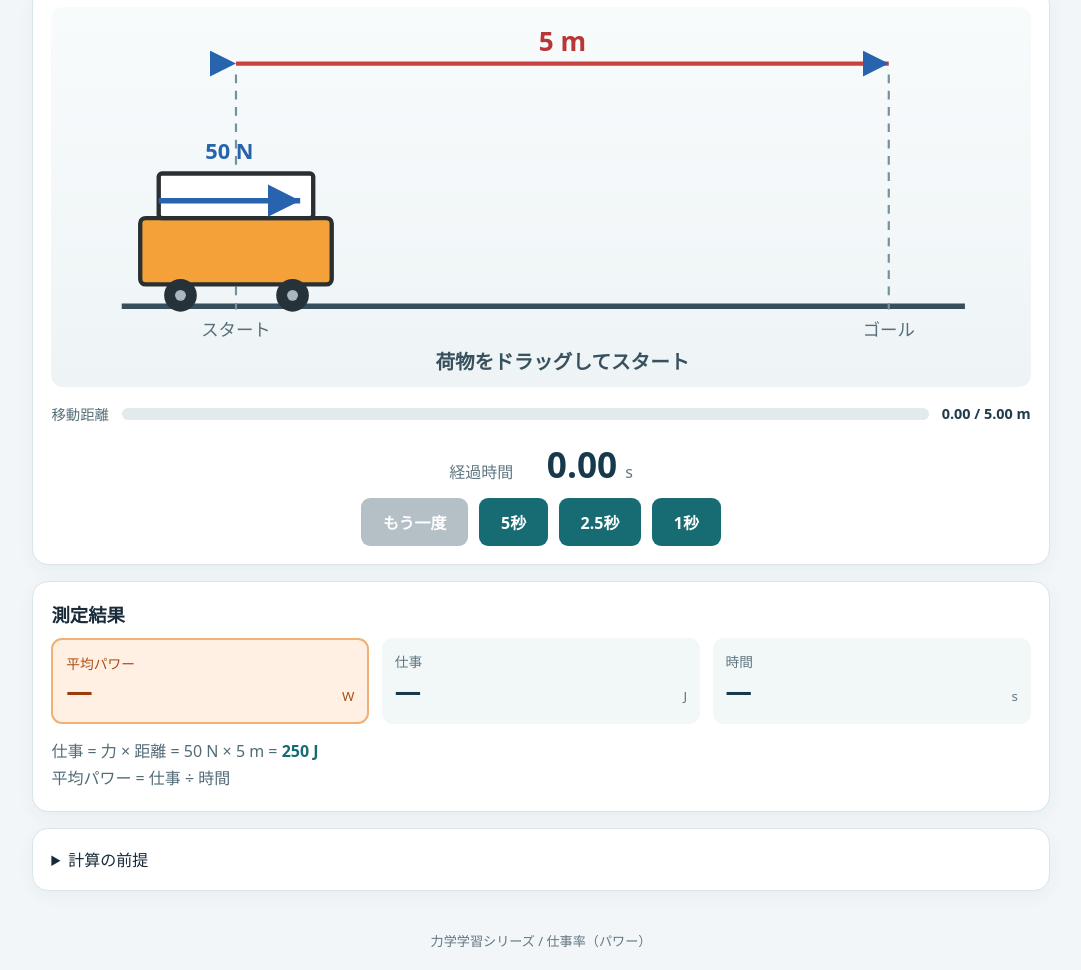
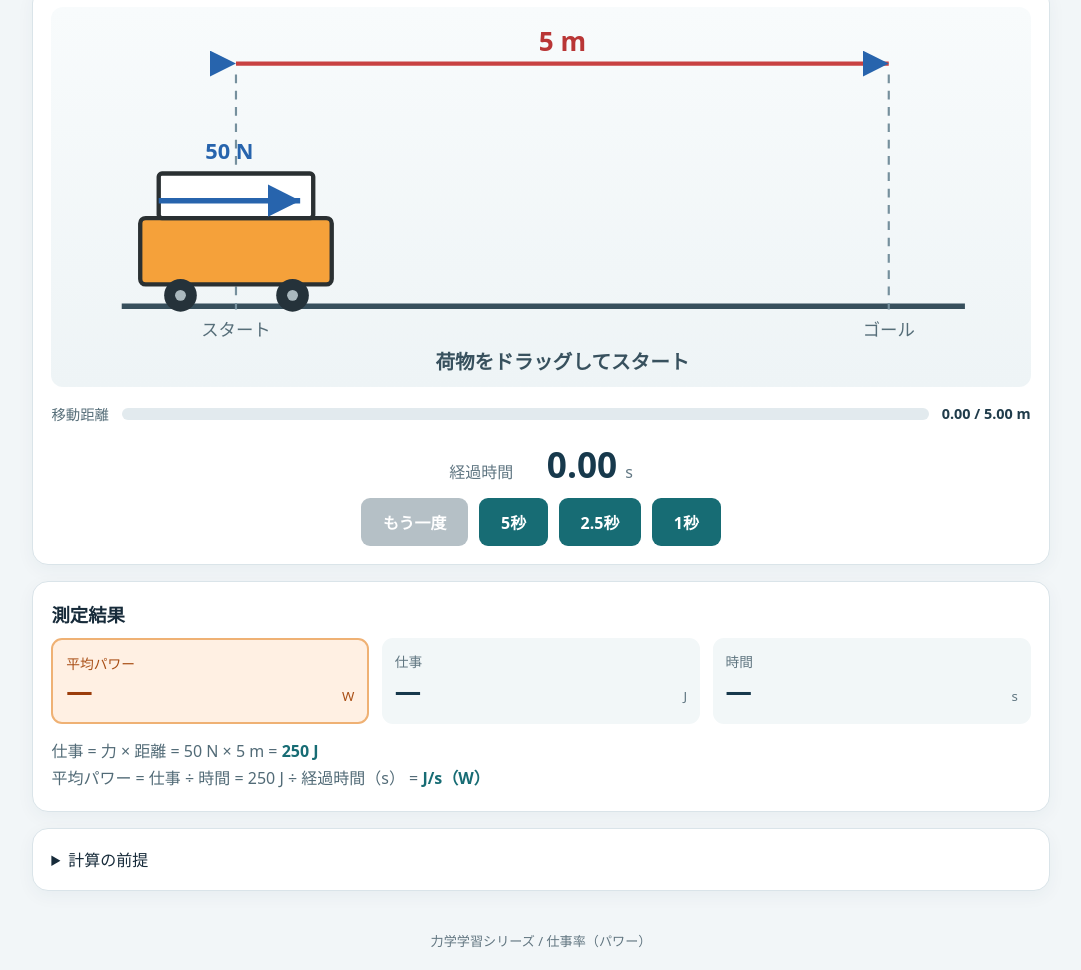
Before and after one commit to KeizoLiberalArtsLab/P005_Power, a plain HTML site: page index.html in a window 1280 px wide. Shown: the part 362-1332 px from the top of the page, without its empty margins (99-1180 px from the left). Drawn offline with Linux system fonts and the light colour scheme.

Commit message:
Show average power calculation formula

```diff
--- a/index.html
+++ b/index.html
@@ -27,7 +27,8 @@
     <div class="timer-row"><span>経過時間</span><strong id="timer">0.00</strong><span>s</span></div>
     <div class="buttons"><button id="reset" class="secondary" disabled>もう一度</button><button id="run-5" class="timed-run" type="button">5秒</button><button id="run-2_5" class="timed-run" type="button">2.5秒</button><button id="run-1" class="timed-run" type="button">1秒</button></div>
   </section>
-  <section class="panel result" aria-live="polite"><h2>測定結果</h2><div class="result-grid"><div class="power-result" style="background:#fff0e3;border:2px solid #efb174"><span style="color:#a94f16">平均パワー</span><strong id="power" style="color:#9b3d0b">—</strong><small style="color:#a94f16">W</small></div><div><span>仕事</span><strong id="work">—</strong><small>J</small></div><div><span>時間</span><strong id="elapsed">—</strong><small>s</small></div></div><p class="equation">仕事 = 力 × 距離 = 50 N × 5 m = <b>250 J</b><br>平均パワー = 仕事 ÷ 時間</p></section>
+  <section class="panel result" aria-live="polite"><h2>測定結果</h2><div class="result-grid"><div class="power-result" style="background:#fff0e3;border:2px solid #efb174"><span style="color:#a94f16">平均パワー</span><strong id="power" style="color:#9b3d0b">—</strong><small style="color:#a94f16">W</small></div><div><span>仕事</span><strong id="work">—</strong><small>J</small></div><div><span>時間</span><strong id="elapsed">—</strong><small>s</small></div></div><p class="equation">仕事 = 力 × 距離 = 50 N × 5 m = <b>250 J</b><br>平均パワー = 仕事 ÷ 時間 = 250 J ÷ 経過時間（s） = <b>J/s（W）</b></p></section>
   <details class="panel"><summary>計算の前提</summary><p>荷物に進行方向へ一定の力50 Nが5 mの全区間で加わると仮定します。仕事は250 J、平均パワーは250 Jを移動にかかった時間で割って求めます。アニメーションの速さは操作体験用で、物理的な加速度や摩擦を再現するものではありません。</p></details>
 </main><footer>力学学習シリーズ / 仕事率（パワー）</footer><script src="app.js?v=power-timed-2"></script>
-</body></html>
+</body>
+</html>
```
